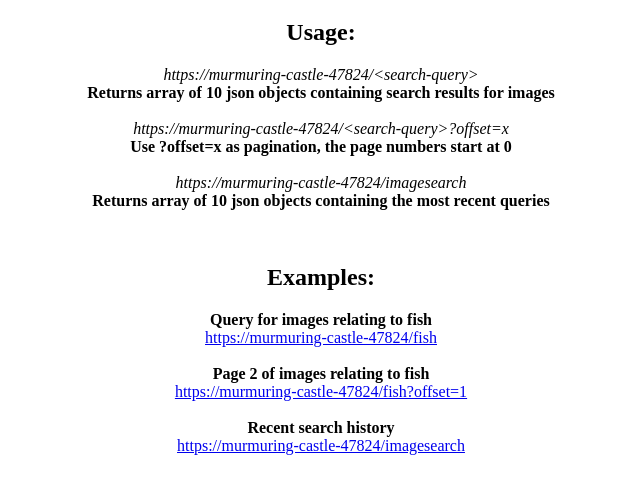
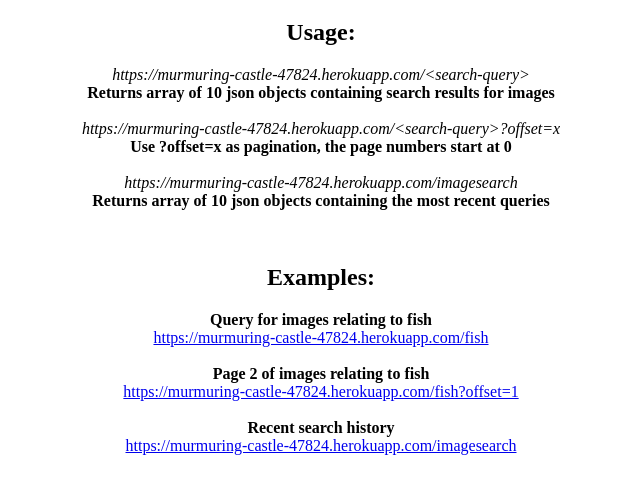
Before and after one commit to 1moosey1/imagesearch-al, a website: page public/index.html in a window 1280 px wide. Shown: the part 61-554 px from the top of the page, without its empty margins (319-959 px from the left). Drawn offline with Linux system fonts and the light colour scheme.

Commit message:
Fixed incorrect links in index.html and README

```diff
--- a/public/index.html
+++ b/public/index.html
@@ -17,19 +17,19 @@
     <h2> Usage: </h2>
 
     <p>
-        <i> https://murmuring-castle-47824/&lt;search-query&gt; </i>
+        <i> https://murmuring-castle-47824.herokuapp.com/&lt;search-query&gt; </i>
         <br/>
         <b> Returns array of 10 json objects containing search results for images </b>
 
         <br/><br/>
 
-        <i> https://murmuring-castle-47824/&lt;search-query&gt;?offset=x </i>
+        <i> https://murmuring-castle-47824.herokuapp.com/&lt;search-query&gt;?offset=x </i>
         <br/>
         <b> Use ?offset=x as pagination, the page numbers start at 0 </b>
 
         <br/><br/>
 
-        <i>https://murmuring-castle-47824/imagesearch</i>
+        <i>https://murmuring-castle-47824.herokuapp.com/imagesearch</i>
         <br/>
         <b>Returns array of 10 json objects containing the most recent queries</b>
     </p>
@@ -40,22 +40,22 @@
 
     <p>
         <b> Query for images relating to fish </b><br/>
-        <a href="https://murmuring-castle-47824/fish">
-            https://murmuring-castle-47824/fish
+        <a href="https://murmuring-castle-47824.herokuapp.com/fish">
+            https://murmuring-castle-47824.herokuapp.com/fish
         </a>
 
         <br/><br/>
 
         <b> Page 2 of images relating to fish </b><br/>
-        <a href="https://murmuring-castle-47824/fish?offset=1">
-            https://murmuring-castle-47824/fish?offset=1
+        <a href="https://murmuring-castle-47824.herokuapp.com/fish?offset=1">
+            https://murmuring-castle-47824.herokuapp.com/fish?offset=1
         </a>
 
         <br/><br/>
 
         <b> Recent search history </b><br/>
-        <a href="https://murmuring-castle-47824/fish">
-            https://murmuring-castle-47824/imagesearch
+        <a href="https://murmuring-castle-47824.herokuapp.com/fish">
+            https://murmuring-castle-47824.herokuapp.com/imagesearch
         </a>
 
     </p>
```
Also changed, not shown: 1 other file.
